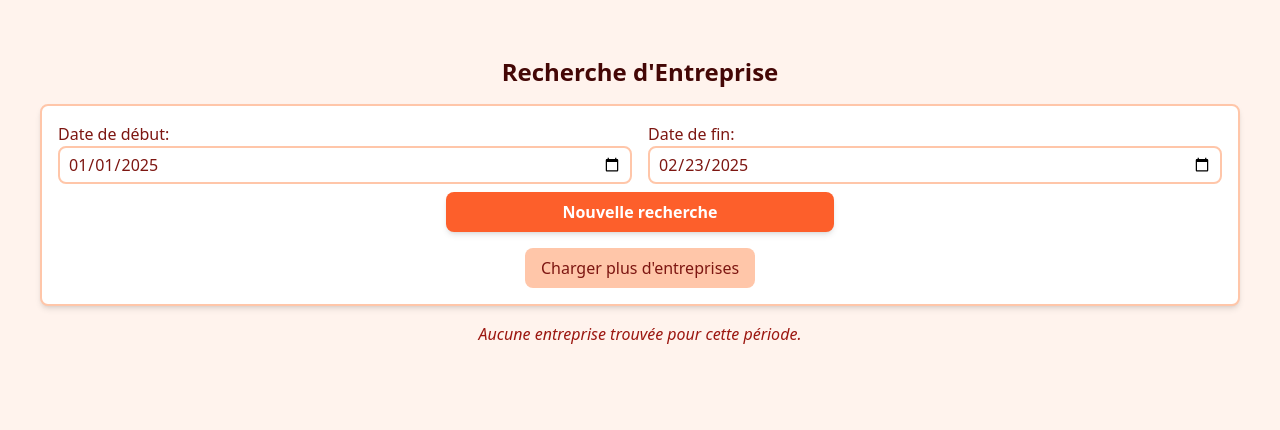
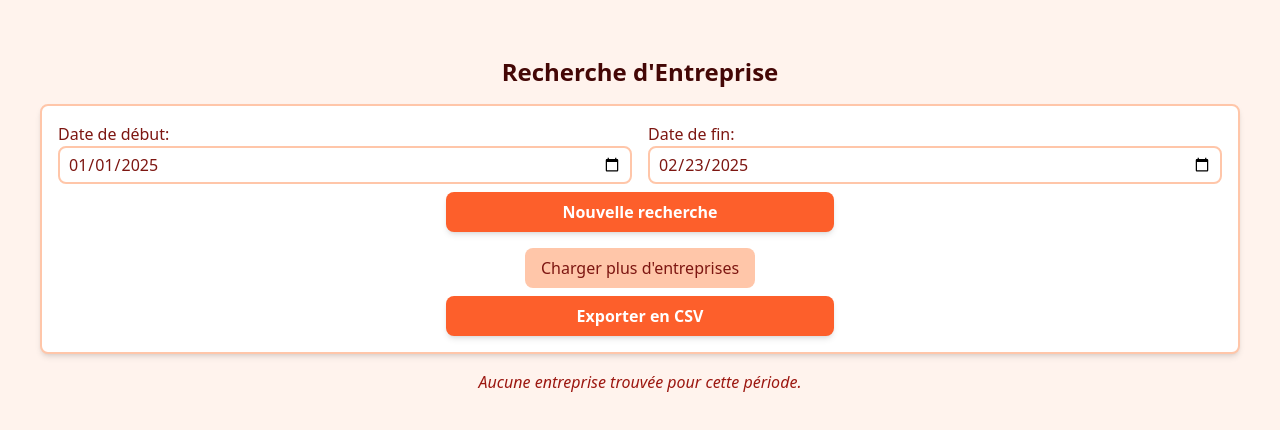
Before and after one commit to Aihos/project-Api-sirene2, a React (Vite) app: page / in a window 1280 px wide. Shown: the top 430 px of the page. Built offline with nearby package versions, Linux system fonts and the light colour scheme.

Commit message:
ajout finction export csv

```diff
--- a/src/App.tsx
+++ b/src/App.tsx
@@ -112,6 +112,46 @@ function App() {
     }
   };
 
+  /* Partie Button excel */
+  const exportToCSV = () => {
+    if (recentCompanies.length === 0) {
+      alert("Aucune donnée à exporter.");
+      return;
+    }
+
+    const csvHeader = [
+      "SIREN",
+      "SIRET",
+      "Dénomination",
+      "Date de création",
+      "Catégorie",
+      "Activité principale",
+      "Adresse"
+    ].join(";");
+
+    const csvRows = recentCompanies.map(company => [
+      company.siren,
+      company.siret,
+      company.denominationUniteLegale,
+      company.dateCreationUniteLegale,
+      company.categorieEntreprise,
+      company.activitePrincipaleUniteLegale || "Non spécifiée",
+      company.adresse.replace(/[\r\n]+/g, " ") // Éviter les sauts de ligne dans les champs
+    ].join(";"));
+
+    const csvContent = [csvHeader, ...csvRows].join("\n");
+
+    const blob = new Blob([csvContent], { type: "text/csv;charset=utf-8;" });
+    const url = URL.createObjectURL(blob);
+    const link = document.createElement("a");
+    link.href = url;
+    link.setAttribute("download", "entreprises.csv");
+    document.body.appendChild(link);
+    link.click();
+    document.body.removeChild(link);
+  };
+
+
   return (
     <div className="min-h-screen bg-[#fff3ed] py-8 px-4">
       <div className="max-w-3/4 mx-auto p-6 rounded-lg">
@@ -170,6 +210,13 @@ function App() {
               </div>
             )}
           </div>
+          <button
+  onClick={exportToCSV}
+  className="w-1/3 px-4 py-2 bg-[#fd5f2b] text-white rounded-lg hover:bg-[#c41a0a] transition-colors disabled:opacity-50 font-semibold shadow-md"
+>
+  Exporter en CSV
+</button>
+
         </div>
 
         {error && <div className="bg-[#ffc6a9] text-[#7d1611] p-3 rounded-lg mb-4 font-medium">{error}</div>}
```
